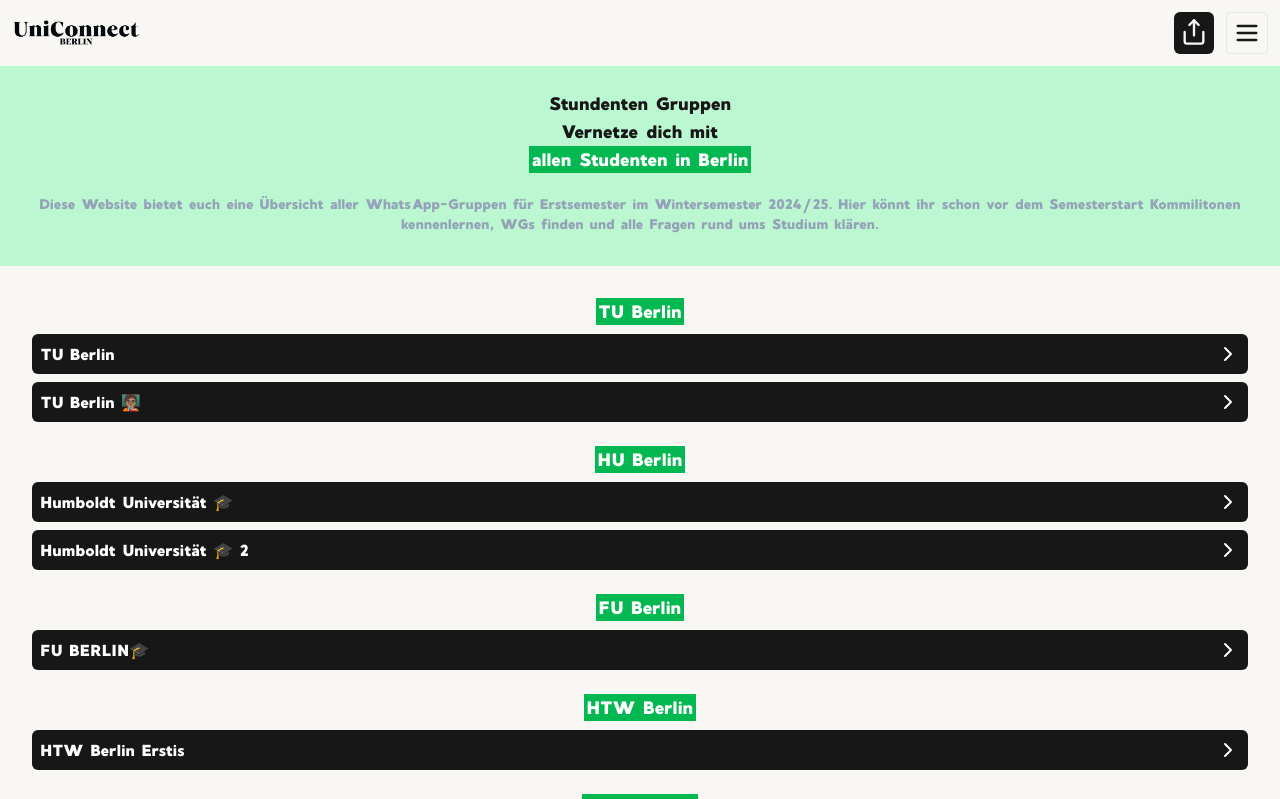
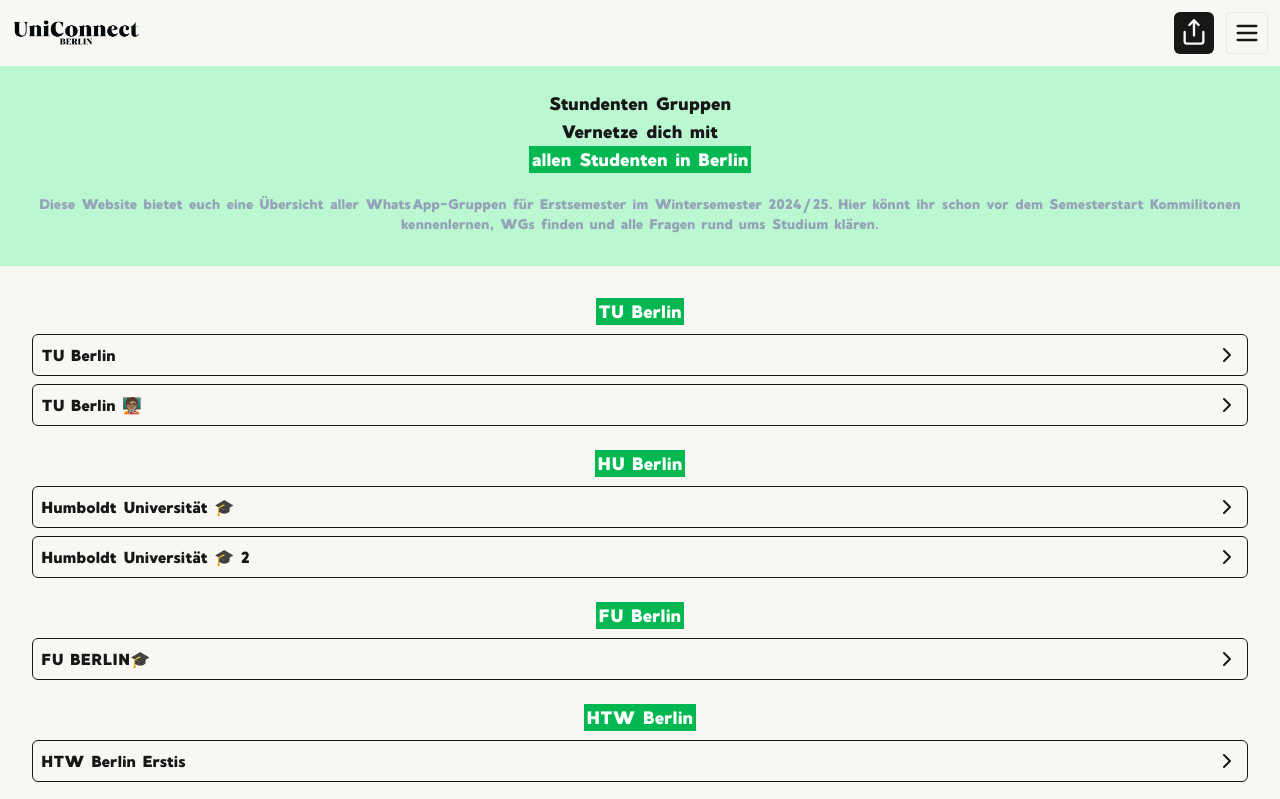
Before and after one commit to fatngucci/gruppen, a Next.js app: page / in a window 1280 px wide. Shown: the top 799 px of the page. Built offline with nearby package versions, Linux system fonts and the light colour scheme.

Commit message:
style: button color

```diff
--- a/src/components/linkButton.tsx
+++ b/src/components/linkButton.tsx
@@ -9,9 +9,9 @@
     return(
         <div className="my-2">
             <a href={link} target="_blank" rel="noopener noreferrer">
-                <div className="p-2 flex justify-between bg-neutral-900 rounded-md">
-                    <p className="font-bold text-[#ffffff]"> {uni} </p>
-                    <ChevronRight color="#ffffff" />
+                <div className="p-2 flex justify-between border border-neutral-900 rounded-md">
+                    <p className="font-bold text-neutral-900"> {uni} </p>
+                    <ChevronRight className="neutral-900" />
                 </div>
             </a>
         </div>
```
